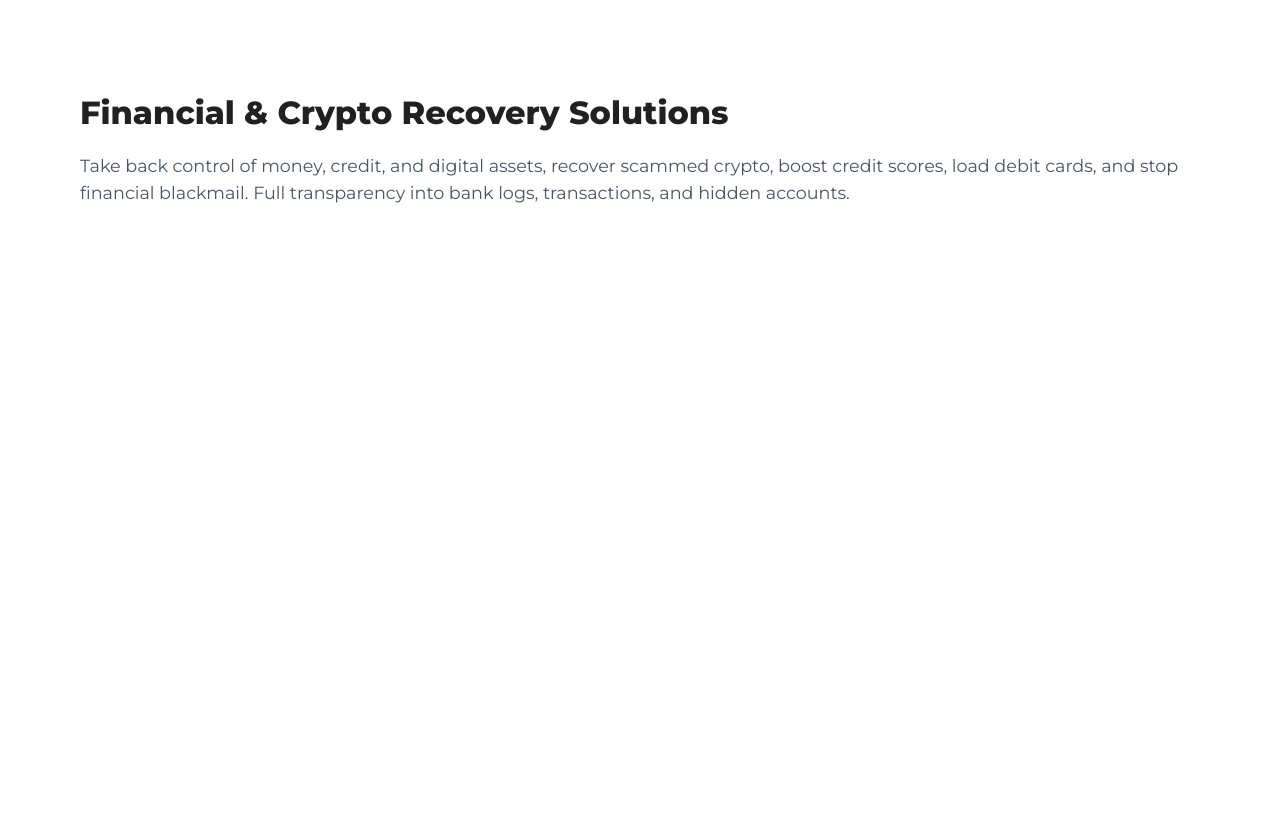
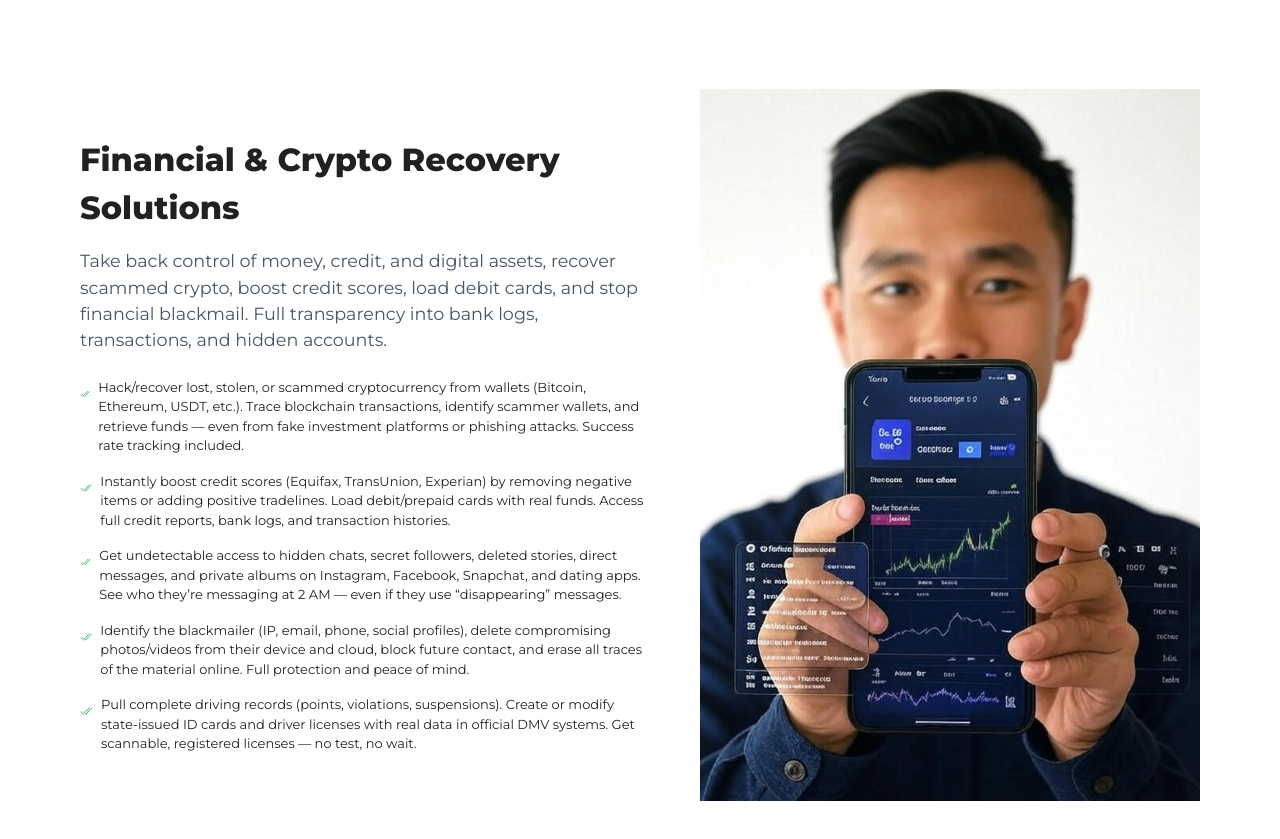
Before and after one commit to LifeofPaks/trevor-tech, a React (Vite) app: page / in a window 1280 px wide. Shown: the part 1475-2314 px from the top of the page. Before the commit the page ends 1761 px from the top, so only its background shows below. Built offline with nearby package versions, Linux system fonts and the light colour scheme; a web font is replaced by a local one.

Commit message:
udpated gallery section

```diff
--- a/src/components/servicesSection/GallerySection.jsx
+++ b/src/components/servicesSection/GallerySection.jsx
@@ -1,8 +1,10 @@
 import React from 'react'
+import CryptoImage from '../../assets/crypto-image.jpg'
+import { IoCheckmarkDone } from "react-icons/io5";
 
 const GallerySection = () => {
   return (
-    <div className="!pt-[5rem] flex items-center">
+    <div className="!pt-[5rem] flex items-center gap-12">
       <div>
         <h1 className=" font-extrabold text-[2rem]" id="services">
           Financial & Crypto Recovery Solutions
@@ -13,8 +15,57 @@ const GallerySection = () => {
           financial blackmail. Full transparency into bank logs, transactions,
           and hidden accounts.
         </p>
+
+        <div className="!mt-6 flex flex-col gap-4">
+          <div className="flex items-start gap-2">
+            <IoCheckmarkDone className="text-green-600 " size={32} />
+            <p className="text-[13px]">
+              Hack/recover lost, stolen, or scammed cryptocurrency from wallets
+              (Bitcoin, Ethereum, USDT, etc.). Trace blockchain transactions,
+              identify scammer wallets, and retrieve funds — even from fake
+              investment platforms or phishing attacks. Success rate tracking
+              included.
+            </p>
+          </div>
+          <div className="flex items-start gap-2">
+            <IoCheckmarkDone className="text-green-600 " size={32} />
+            <p className="text-[13px]">
+              Instantly boost credit scores (Equifax, TransUnion, Experian) by
+              removing negative items or adding positive tradelines. Load
+              debit/prepaid cards with real funds. Access full credit reports,
+              bank logs, and transaction histories.
+            </p>
+          </div>
+          <div className="flex items-start gap-2">
+            <IoCheckmarkDone className="text-green-600 " size={32} />
+            <p className="text-[13px]">
+              Get undetectable access to hidden chats, secret followers, deleted
+              stories, direct messages, and private albums on Instagram,
+              Facebook, Snapchat, and dating apps. See who they’re messaging at
+              2 AM — even if they use “disappearing” messages.
+            </p>
+          </div>
+          <div className="flex items-start gap-2">
+            <IoCheckmarkDone className="text-green-600 " size={32} />
+            <p className="text-[13px]">
+              Identify the blackmailer (IP, email, phone, social profiles),
+              delete compromising photos/videos from their device and cloud,
+              block future contact, and erase all traces of the material online.
+              Full protection and peace of mind.
+            </p>
+          </div>
+          <div className="flex items-start gap-2">
+            <IoCheckmarkDone className="text-green-600 " size={32} />
+            <p className="text-[13px]">
+              Pull complete driving records (points, violations, suspensions).
+              Create or modify state-issued ID cards and driver licenses with
+              real data in official DMV systems. Get scannable, registered
+              licenses — no test, no wait.
+            </p>
+          </div>
+        </div>
       </div>
-      <img src="" alt="" />
+      <img src={CryptoImage} alt="" className="w-[500px]" />
     </div>
   );
 }
```
Also changed, not shown: src/assets/crypto-image.jpg (added).
